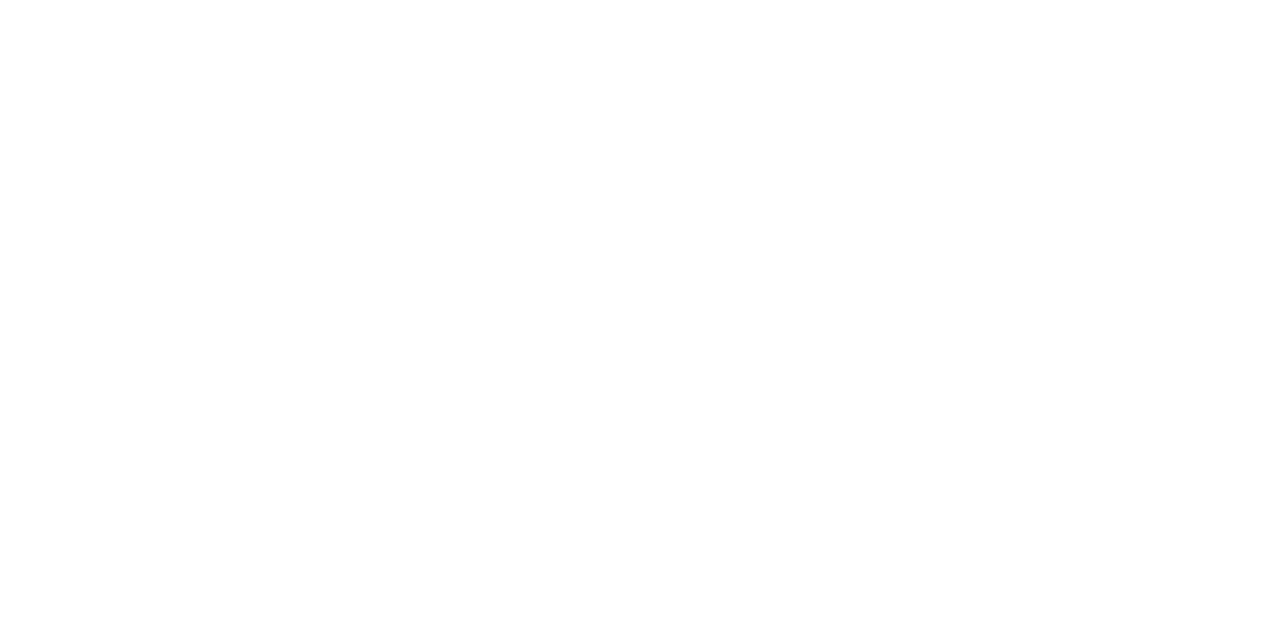
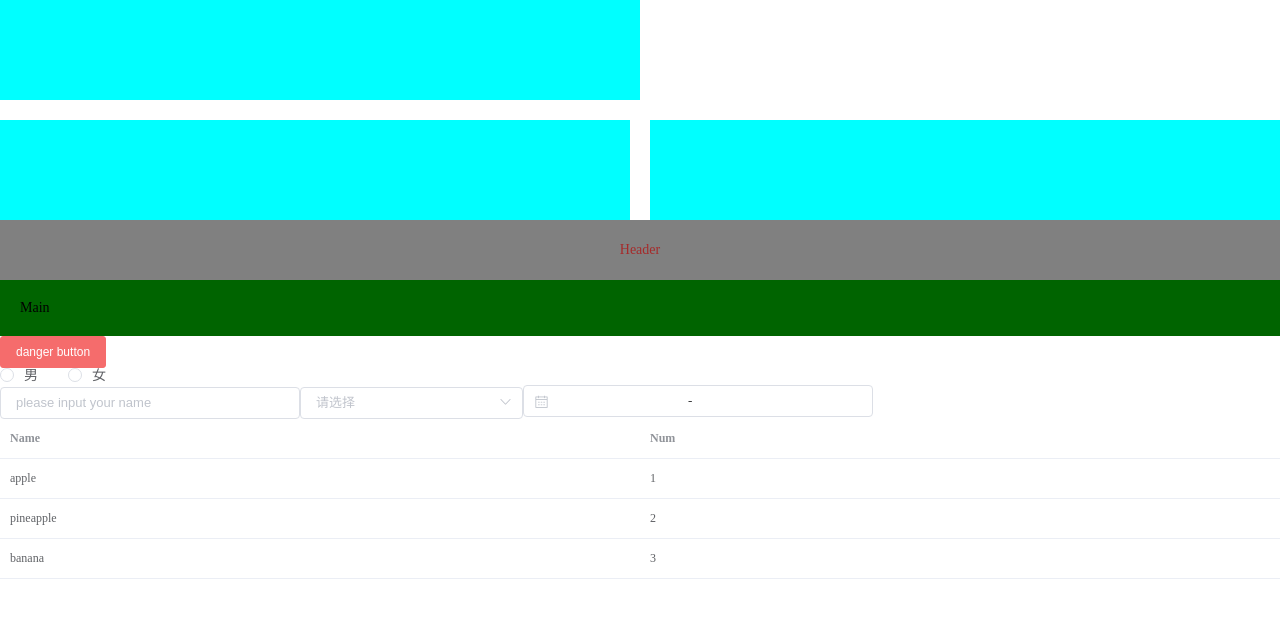
Before and after one commit to wizard-lhx/super-web, a Vue app in the folder vue/: page /element in a window 1280 px wide. Shown: the top 618 px of the page. Built offline with nearby package versions, Linux system fonts and the light colour scheme.

Commit message:
增加前端页面

```diff
--- a/vue/package.json
+++ b/vue/package.json
@@ -8,6 +8,7 @@
   },
   "dependencies": {
     "core-js": "^3.8.3",
+    "element-ui": "^2.15.14",
     "vue": "^2.6.14",
     "vue-router": "^3.5.1"
   },
--- a/vue/src/main.js
+++ b/vue/src/main.js
@@ -1,11 +1,15 @@
 import Vue from 'vue'
 import App from './App.vue'
 import router from './router'
+import ElementUI from 'element-ui';
+import 'element-ui/lib/theme-chalk/index.css';
 
 import '@/assets/global.css'
 
 Vue.config.productionTip = false
 
+Vue.use(ElementUI, {size:'small'});
+
 new Vue({
   router,
   render: h => h(App)
--- a/vue/src/router/index.js
+++ b/vue/src/router/index.js
@@ -1,6 +1,8 @@
 import Vue from 'vue'
 import VueRouter from 'vue-router'
 import HomeView from '../views/HomeView.vue'
+
+import test_element from "@/views/test_element.vue";
 
 Vue.use(VueRouter)
 
@@ -9,6 +11,11 @@
     path: '/',
     name: 'home',
     component: HomeView
+  },
+  {
+    path: '/element',
+    name: 'element',
+    component: test_element
   },
 ]
 
--- a/vue/src/views/HomeView.vue
+++ b/vue/src/views/HomeView.vue
@@ -1,6 +1,39 @@
 <template>
   <div class="home">
-    主页
+    <el-container>
+<!--      侧边栏隐藏滚动条-->
+      <el-aside style="overflow: hidden">
+        <div index="firstPage" style="height: 45px;display: flex;justify-content: center;align-items: center">
+          <img src="@/assets/sdu_logo.jpg" alt="" style="width: 30px;height: 30px">
+          <span>系统首页</span>
+        </div>
+        <el-menu>
+          <el-submenu index="/">
+            <template slot="title">
+              <i class="el-icon-position"></i>
+              <span>读者专区</span>
+            </template>
+          </el-submenu>
+          <el-submenu index="element">
+            <template slot="title">
+              <i class="el-icon-user"></i>
+              <span>管理员专区</span>
+            </template>
+          </el-submenu>
+        </el-menu>
+      </el-aside>
+
+      <el-container>
+<!--        头部区域-->
+        <el-header style="height: 45px;display: flex;align-items:center;justify-content: flex-end">
+          <i class="el-icon-user" @click="login"></i>
+        </el-header>
+<!--        主体-->
+        <el-main>
+
+        </el-main>
+      </el-container>
+    </el-container>
   </div>
 </template>
 
@@ -8,5 +41,14 @@
 
 export default {
   name: 'HomeView',
+  methods:{
+    login(){
+      console.log('1')
+    }
+  }
 }
 </script>
+
+<style>
+
+</style>
--- /dev/null
+++ b/vue/src/views/test_element.vue
@@ -0,0 +1,83 @@
+<script>
+export default {
+  name: "test_element"
+}
+</script>
+
+<template>
+  <div>
+    <el-row>
+      <el-col :span="12">
+        <div style="background-color: aqua;width: 100%;height: 100px"></div>
+      </el-col>
+    </el-row>
+    <el-row :gutter='20'>
+      <el-col :span="12">
+        <div style="margin-top:20px;background-color: aqua;width: 100%;height: 100px"></div>
+      </el-col>
+      <el-col :span="12">
+        <div style="margin-top:20px;background-color: aqua;width: 100%;height: 100px"></div>
+      </el-col>
+    </el-row>
+
+    <el-container>
+      <el-header style="display:flex;color: brown;align-items:center;justify-content: center;background-color: gray">Header</el-header>
+      <el-main style="color: black;align-items: center;background-color: darkgreen">Main</el-main>
+    </el-container>
+
+<!--    <i class="el-icon-alarm-clock"></i>-->
+
+    <el-row>
+      <el-col>
+        <el-button type="danger">danger button</el-button>
+      </el-col>
+    </el-row>
+
+    <el-row>
+      <el-col>
+        <el-radio v-model="radio" @change="radioChange" label="男">男</el-radio>
+        <el-radio v-model="radio" @change="radioChange" label="女">女</el-radio>
+      </el-col>
+    </el-row>
+
+    <el-input style="width:300px" v-model="input" placeholder="please input your name"></el-input>
+
+    <el-select v-model="select">
+      <el-option v-for="option in fruits" :key="option.value" :value="option.value" :label="option.name"></el-option>
+    </el-select>
+
+    <el-date-picker v-model="date1" type="daterange" value-format="yyyy-MM-dd" @change="dateChange" ></el-date-picker>
+
+    <el-table :data="fruits">
+      <el-table-column label="Name" prop="name"></el-table-column>
+      <el-table-column label="Num" prop="value"></el-table-column>
+    </el-table>
+  </div>
+</template>
+
+
+<script>
+export default {
+  data(){
+    return {
+      radio: '1',
+      input: '',
+      fruits:[
+        {'name':'apple', 'value':'1'},
+        {'name':'pineapple', 'value':'2'},
+        {'name':'banana', 'value':'3'},
+      ],
+      select:'',
+      date1:''
+    }
+  },
+  methods:{
+    radioChange(){
+      console.log(this.radio)
+    },
+    dateChange(){
+      console.log(this.date1)
+    }
+  }
+}
+</script>
```
Also changed, not shown: vue/src/assets/sdu_logo.jpg (added), 1 other file (tests, documents, lock files or other folders).
